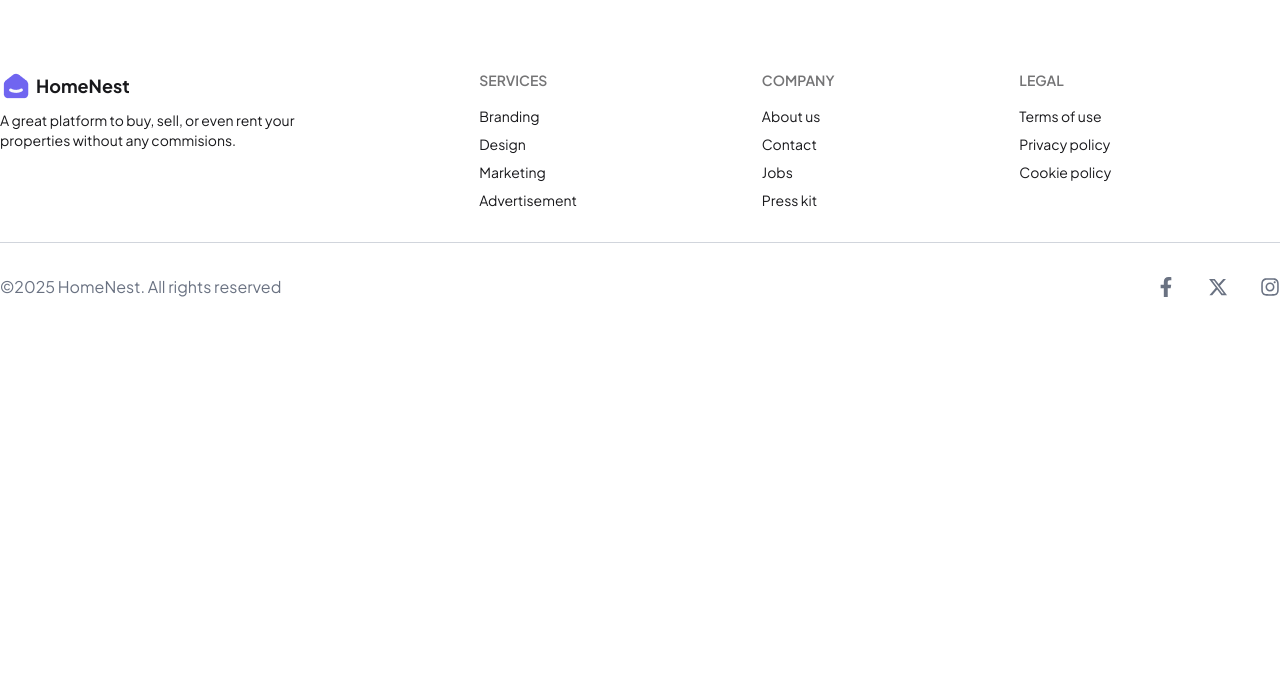
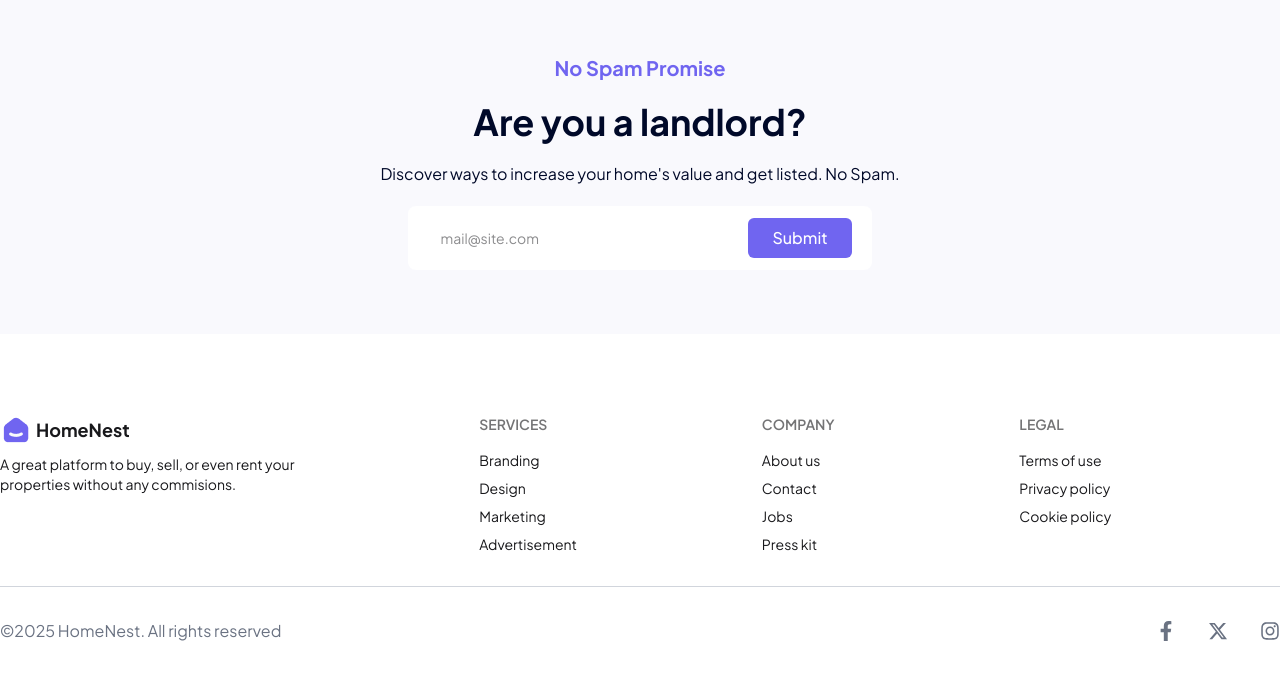
Before and after one commit to azizurrbappy/home-nest-client, a React (Vite) app: page / in a window 1280 px wide. Shown: the part 2357-3032 px from the top of the page. Before the commit the page ends 2688 px from the top, so only its background shows below. Built offline with nearby package versions, Linux system fonts and the light colour scheme; no server answers.

Commit message:
added are you a landlord section and complete home page

```diff
--- /dev/null
+++ b/src/components/AreYouALandlord/AreYouALandlord.jsx
@@ -0,0 +1,38 @@
+import React from 'react';
+import Container from '../Container/Container';
+
+const AreYouALandlord = () => {
+  return (
+    <Container className="w-[34rem]">
+      <div className="text-center space-y-5 mb-5">
+        <h3 className="text-xl font-bold text-[#7065F0]">No Spam Promise</h3>
+        <h2 className="text-4xl font-bold text-[#000929]">
+          Are you a landlord?
+        </h2>
+        <p className="text-[#000929]">
+          Discover ways to increase your home's value and get listed. No Spam.
+        </p>
+      </div>
+      <div className="w-fit mx-auto">
+        <form
+          className="flex items-center justify-between bg-white py-3 px-5 rounded-lg"
+          action=""
+        >
+          <input
+            className="input outline-0 border-0 shadow-none w-xs"
+            type="email"
+            required
+            placeholder="mail@site.com"
+          />
+          <input
+            className="py-2 px-6 rounded-md text-white font-medium bg-[#7065F0]"
+            type="submit"
+            value="Submit"
+          />
+        </form>
+      </div>
+    </Container>
+  );
+};
+
+export default AreYouALandlord;
--- a/src/components/FeaturedRealEstate/FeaturedRealEstateCard.jsx
+++ b/src/components/FeaturedRealEstate/FeaturedRealEstateCard.jsx
@@ -34,7 +34,7 @@ const FeaturedRealEstateCard = ({ data }) => {
 
   return (
     <>
-      <Link className="card bg-base-100 w-96 shadow-sm">
+      <div className="card bg-base-100 w-96 shadow-sm">
         <figure
           style={{
             backgroundImage: `url('${propertyImage}')`,
@@ -90,7 +90,7 @@ const FeaturedRealEstateCard = ({ data }) => {
             View Details <GoArrowRight size={18} />
           </Link>
         </div>
-      </Link>
+      </div>
     </>
   );
 };
--- a/src/pages/Home.jsx
+++ b/src/pages/Home.jsx
@@ -5,6 +5,7 @@ import FeaturedRealEstateCard from '../components/FeaturedRealEstate/FeaturedRea
 import useAxios from '../hooks/useAxios';
 import TenantsAndLandlords from '../components/TenantsAndLandlords/TenantsAndLandlords';
 import WhyChooseUs from '../components/WhyChooseUs/WhyChooseUs';
+import AreYouALandlord from '../components/AreYouALandlord/AreYouALandlord';
 
 const Home = () => {
   const axios = useAxios();
@@ -46,6 +47,10 @@ const Home = () => {
             : ''}
         </section>
       </Container>
+
+      <section className="bg-[#f9f9fd] py-16">
+        <AreYouALandlord></AreYouALandlord>
+      </section>
     </>
   );
 };
```
